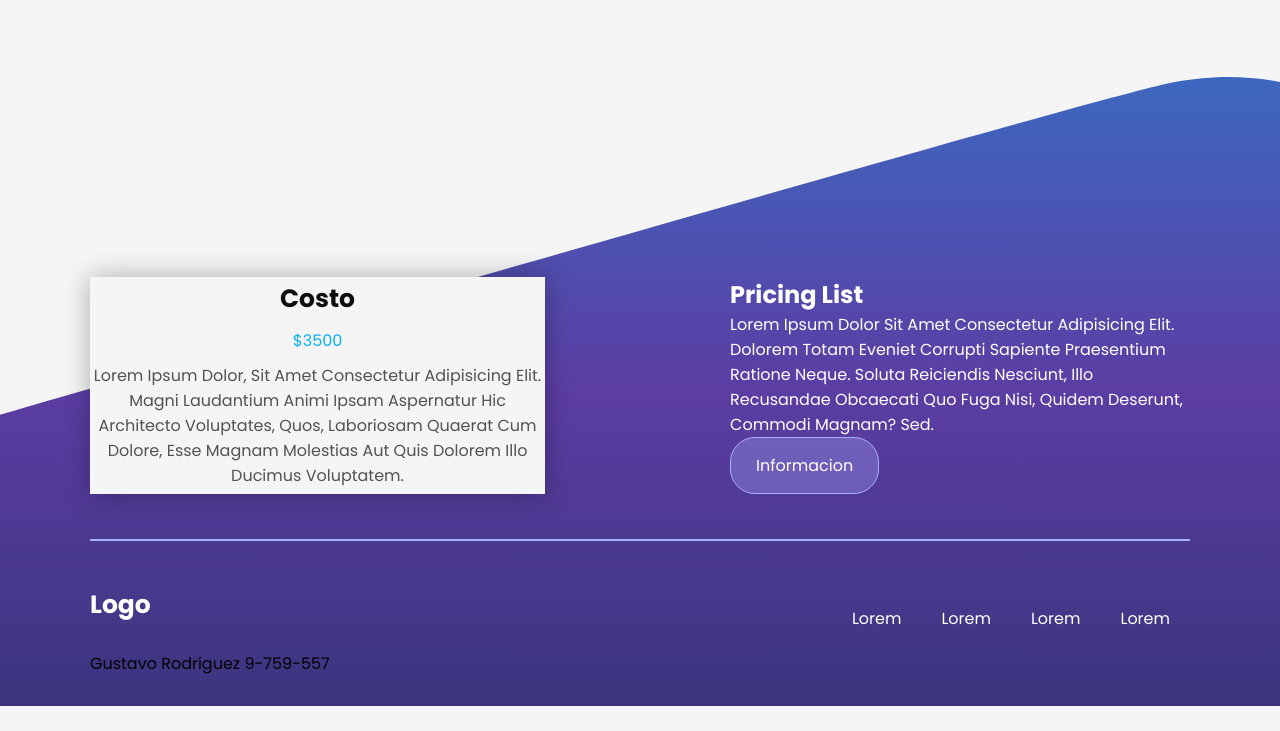
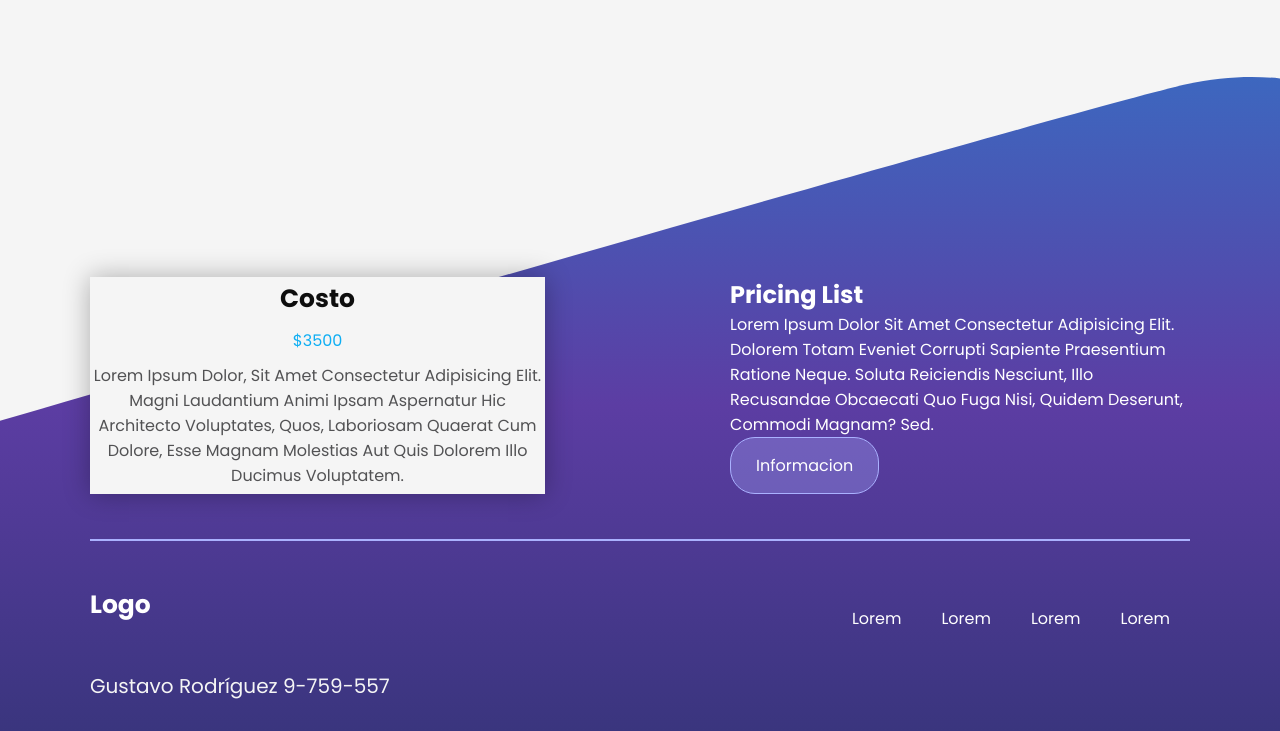
Before and after one commit to GustavoRodriguez12/Taller-Hoja-de-estilo-CSS, a plain HTML site: page index.html in a window 1280 px wide. Shown: the part 2895-3626 px from the top of the page. Before the commit the page ends 3601 px from the top, so only its background shows below. Drawn offline with Linux system fonts and the light colour scheme.

Commit message:
Update index.html

```diff
--- a/index.html
+++ b/index.html
@@ -181,7 +181,7 @@
                         <li><a href="#">lorem</a></li>
                     </div>
                 </div>
-                <p class="authot"> Gustavo Rodríguez 9-759-557</p>
+                <p class="author"> Gustavo Rodríguez 9-759-557</p>
             </div>
         </div>
     </footer>
```
